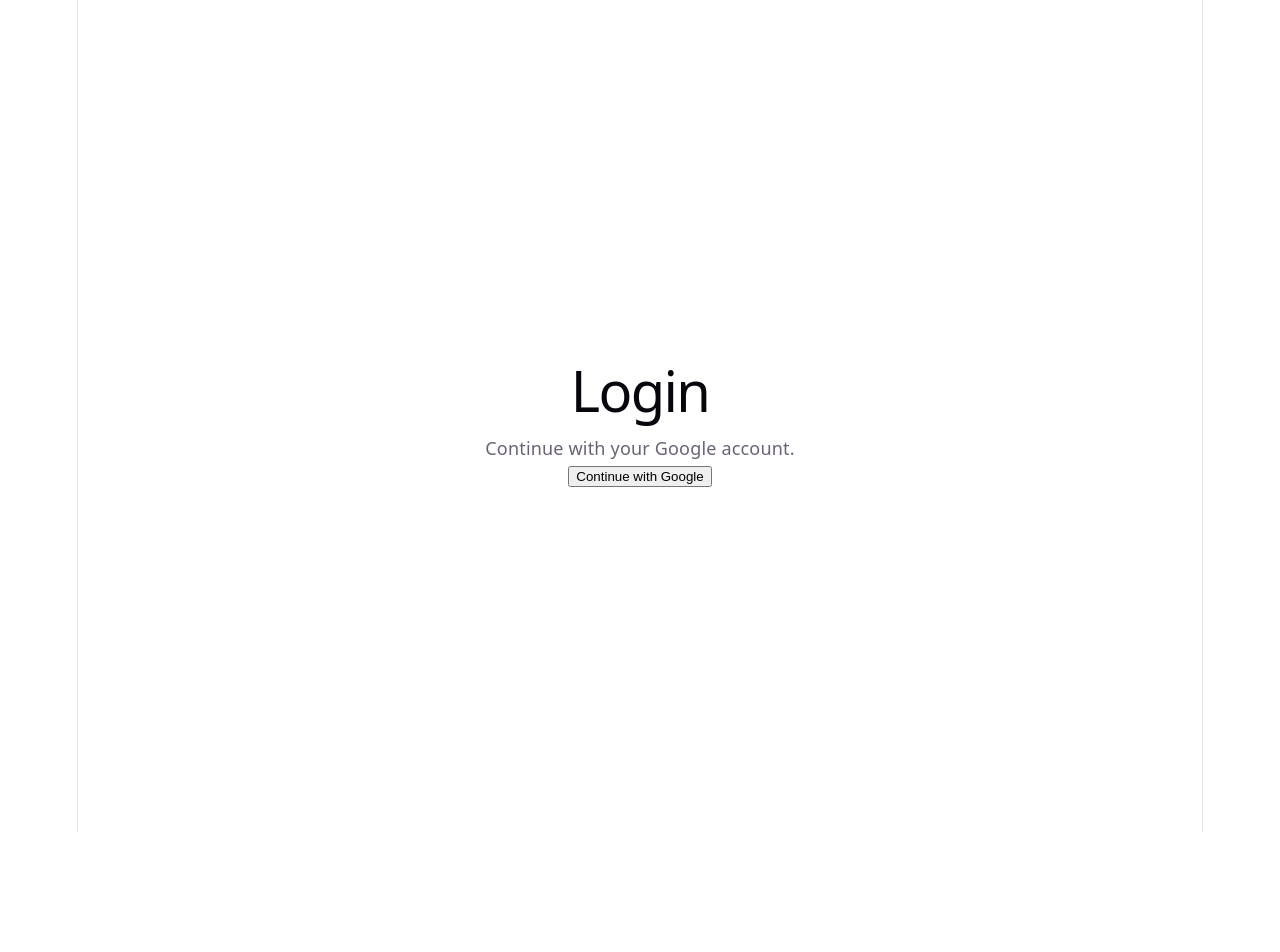
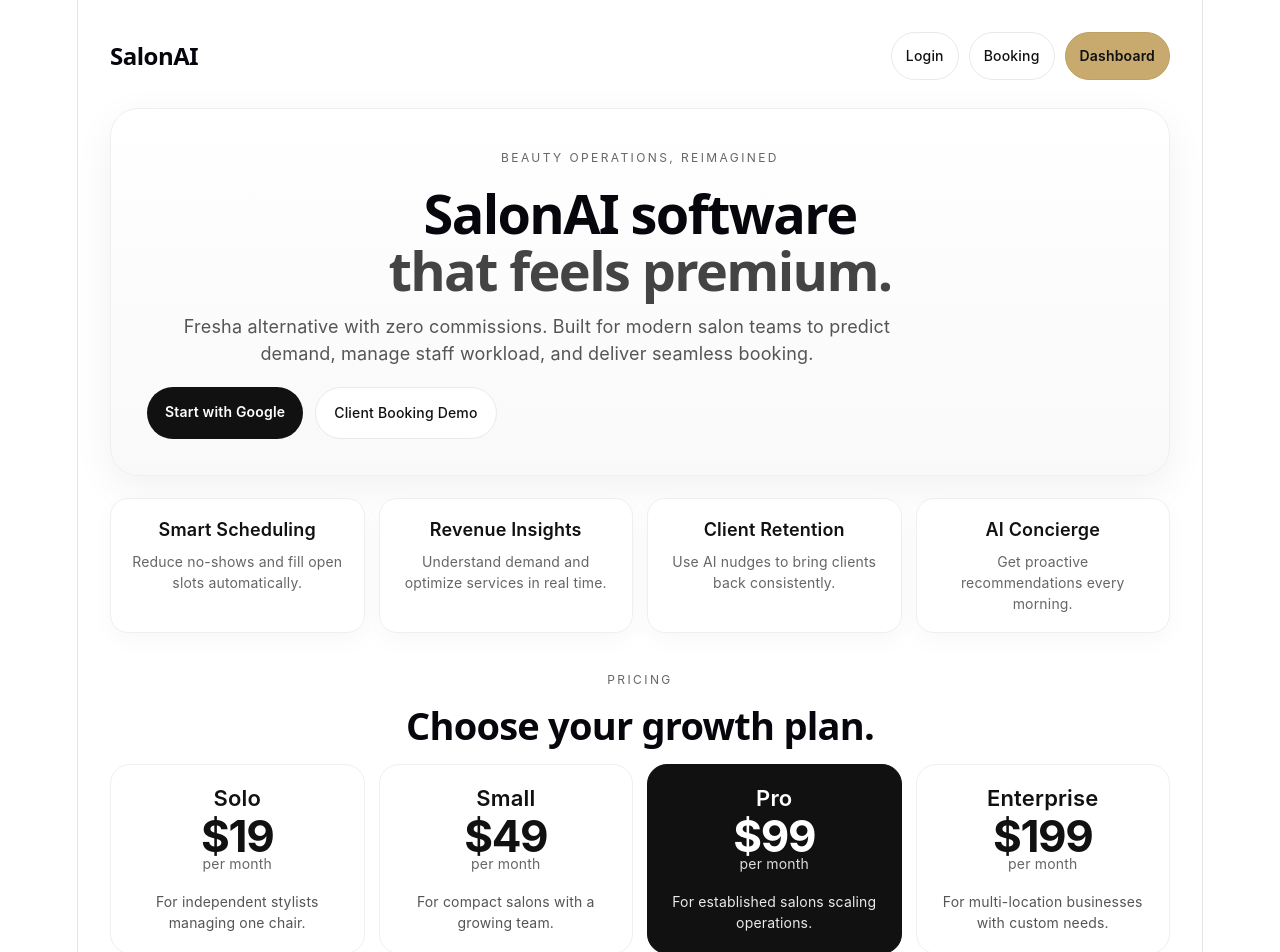
Before and after one commit to elshad92/salonai, a React (Vite) app: page / in a window 1280 px wide. Before the commit this address led to /login. Shown: the top 952 px of the page. Before the commit the page ends 832 px from the top, so only its background shows below. Built offline with nearby package versions, Linux system fonts and the light colour scheme.

Commit message:
add landing page

```diff
--- a/src/App.jsx
+++ b/src/App.jsx
@@ -1,4 +1,5 @@
 import { BrowserRouter, Navigate, Route, Routes } from "react-router-dom";
+import Landing from "./pages/Landing";
 import Login from "./pages/Login";
 import Dashboard from "./pages/Dashboard";
 import Booking from "./pages/Booking";
@@ -7,10 +8,11 @@
   return (
     <BrowserRouter>
       <Routes>
+        <Route path="/" element={<Landing />} />
         <Route path="/login" element={<Login />} />
         <Route path="/dashboard" element={<Dashboard />} />
         <Route path="/booking" element={<Booking />} />
-        <Route path="*" element={<Navigate to="/login" replace />} />
+        <Route path="*" element={<Navigate to="/" replace />} />
       </Routes>
     </BrowserRouter>
   );
--- /dev/null
+++ b/src/pages/Landing.jsx
@@ -0,0 +1,212 @@
+import { Link } from "react-router-dom";
+
+export default function Landing() {
+  const features = [
+    {
+      title: "Smart Scheduling",
+      text: "Reduce no-shows and fill open slots automatically.",
+    },
+    {
+      title: "Revenue Insights",
+      text: "Understand demand and optimize services in real time.",
+    },
+    {
+      title: "Client Retention",
+      text: "Use AI nudges to bring clients back consistently.",
+    },
+    {
+      title: "AI Concierge",
+      text: "Get proactive recommendations every morning.",
+    },
+  ];
+
+  const plans = [
+    { name: "Solo", price: 19, description: "For independent stylists managing one chair." },
+    { name: "Small", price: 49, description: "For compact salons with a growing team." },
+    { name: "Pro", price: 99, description: "For established salons scaling operations.", featured: true },
+    { name: "Enterprise", price: 199, description: "For multi-location businesses with custom needs." },
+  ];
+
+  return (
+    <main
+      style={{
+        minHeight: "100vh",
+        background: "#FFFFFF",
+        color: "#111111",
+        fontFamily:
+          '-apple-system, BlinkMacSystemFont, "Segoe UI", Roboto, "Helvetica Neue", Arial, sans-serif',
+        padding: 32,
+      }}
+    >
+      <div style={{ maxWidth: 1300, margin: "0 auto" }}>
+        <header
+          style={{
+            display: "flex",
+            justifyContent: "space-between",
+            alignItems: "center",
+            gap: 12,
+            marginBottom: 28,
+          }}
+        >
+          <h1 style={{ margin: 0, fontSize: 24, fontWeight: 700, letterSpacing: "-0.02em" }}>SalonAI</h1>
+          <nav style={{ display: "flex", gap: 10, flexWrap: "wrap" }}>
+            <Link
+              to="/login"
+              style={{
+                textDecoration: "none",
+                color: "#111",
+                border: "1px solid #EAEAEA",
+                borderRadius: 999,
+                padding: "10px 14px",
+                fontSize: 14,
+                fontWeight: 500,
+              }}
+            >
+              Login
+            </Link>
+            <Link
+              to="/booking"
+              style={{
+                textDecoration: "none",
+                color: "#111",
+                border: "1px solid #EAEAEA",
+                borderRadius: 999,
+                padding: "10px 14px",
+                fontSize: 14,
+                fontWeight: 500,
+              }}
+            >
+              Booking
+            </Link>
+            <Link
+              to="/dashboard"
+              style={{
+                textDecoration: "none",
+                borderRadius: 999,
+                border: "1px solid #BFA164",
+                background: "#C8A96E",
+                color: "#111",
+                padding: "10px 14px",
+                fontSize: 14,
+                fontWeight: 600,
+              }}
+            >
+              Dashboard
+            </Link>
+          </nav>
+        </header>
+
+        <section
+          style={{
+            border: "1px solid #EFEFEF",
+            borderRadius: 28,
+            background: "linear-gradient(180deg, #FFFFFF 0%, #F9F9F9 100%)",
+            boxShadow: "0 12px 40px rgba(0,0,0,0.06)",
+            padding: 36,
+          }}
+        >
+          <p style={{ margin: 0, fontSize: 12, textTransform: "uppercase", letterSpacing: "0.2em", color: "#666" }}>
+            Beauty operations, reimagined
+          </p>
+          <h2 style={{ margin: "14px 0 0", fontSize: 54, fontWeight: 700, letterSpacing: "-0.03em", lineHeight: 1.05 }}>
+            SalonAI software
+            <span style={{ display: "block", color: "#444" }}>that feels premium.</span>
+          </h2>
+          <p style={{ margin: "14px 0 0", maxWidth: 780, color: "#555", fontSize: 18, lineHeight: 1.5 }}>
+            Fresha alternative with zero commissions. Built for modern salon teams to predict demand,
+            manage staff workload, and deliver seamless booking.
+          </p>
+          <div style={{ display: "flex", gap: 12, marginTop: 20, flexWrap: "wrap" }}>
+            <Link
+              to="/login"
+              style={{
+                textDecoration: "none",
+                borderRadius: 999,
+                background: "#111",
+                color: "#FFF",
+                padding: "12px 18px",
+                fontSize: 14,
+                fontWeight: 600,
+              }}
+            >
+              Start with Google
+            </Link>
+            <Link
+              to="/booking"
+              style={{
+                textDecoration: "none",
+                borderRadius: 999,
+                border: "1px solid #EAEAEA",
+                color: "#111",
+                padding: "12px 18px",
+                fontSize: 14,
+                fontWeight: 500,
+                background: "#FFF",
+              }}
+            >
+              Client Booking Demo
+            </Link>
+          </div>
+        </section>
+
+        <section
+          style={{
+            marginTop: 22,
+            display: "grid",
+            gridTemplateColumns: "repeat(auto-fit, minmax(230px, 1fr))",
+            gap: 14,
+          }}
+        >
+          {features.map((feature) => (
+            <article
+              key={feature.title}
+              style={{
+                border: "1px solid #EFEFEF",
+                borderRadius: 18,
+                padding: 18,
+                background: "#FFF",
+                boxShadow: "0 8px 24px rgba(17,17,17,0.03)",
+              }}
+            >
+              <h3 style={{ margin: 0, fontSize: 18, fontWeight: 600 }}>{feature.title}</h3>
+              <p style={{ margin: "8px 0 0", fontSize: 14, color: "#666", lineHeight: 1.5 }}>{feature.text}</p>
+            </article>
+          ))}
+        </section>
+
+        <section style={{ marginTop: 34 }}>
+          <p style={{ margin: 0, fontSize: 12, textTransform: "uppercase", letterSpacing: "0.2em", color: "#666" }}>Pricing</p>
+          <h2 style={{ margin: "10px 0 0", fontSize: 38, fontWeight: 700, letterSpacing: "-0.02em" }}>Choose your growth plan.</h2>
+          <div
+            style={{
+              marginTop: 16,
+              display: "grid",
+              gridTemplateColumns: "repeat(auto-fit, minmax(220px, 1fr))",
+              gap: 14,
+            }}
+          >
+            {plans.map((plan) => (
+              <article
+                key={plan.name}
+                style={{
+                  border: plan.featured ? "1px solid #111" : "1px solid #EFEFEF",
+                  borderRadius: 20,
+                  padding: 20,
+                  background: plan.featured ? "#111" : "#FFF",
+                  color: plan.featured ? "#FFF" : "#111",
+                }}
+              >
+                <h3 style={{ margin: 0, fontSize: 22, fontWeight: 600 }}>{plan.name}</h3>
+                <p style={{ margin: "12px 0 0", fontSize: 44, fontWeight: 700, letterSpacing: "-0.03em" }}>${plan.price}</p>
+                <p style={{ margin: "2px 0 0", fontSize: 14, color: plan.featured ? "#DDD" : "#666" }}>per month</p>
+                <p style={{ margin: "14px 0 0", fontSize: 14, lineHeight: 1.5, color: plan.featured ? "#EAEAEA" : "#555" }}>
+                  {plan.description}
+                </p>
+              </article>
+            ))}
+          </div>
+        </section>
+      </div>
+    </main>
+  );
+}
```
